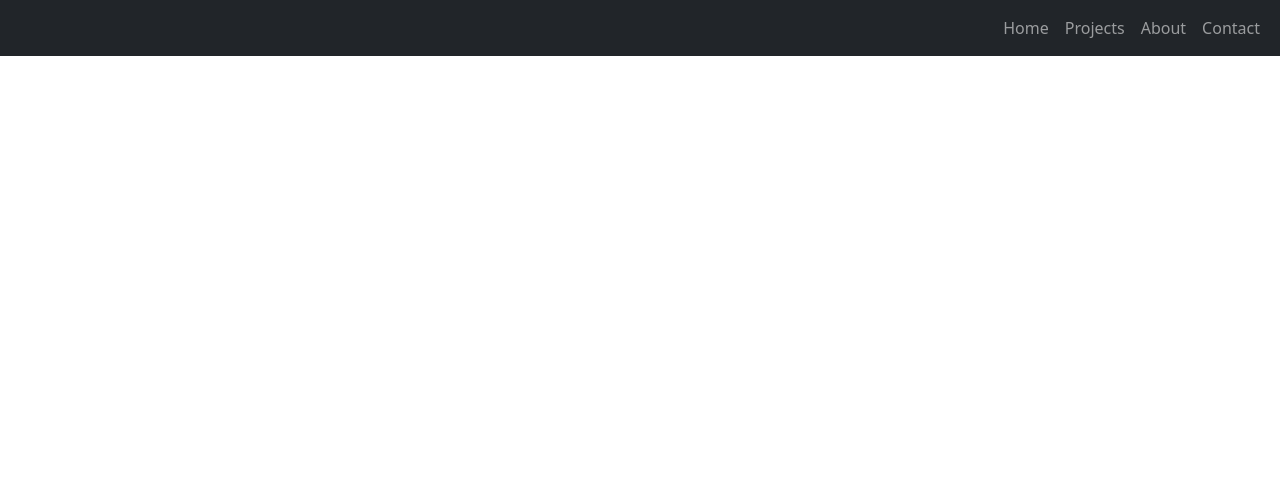
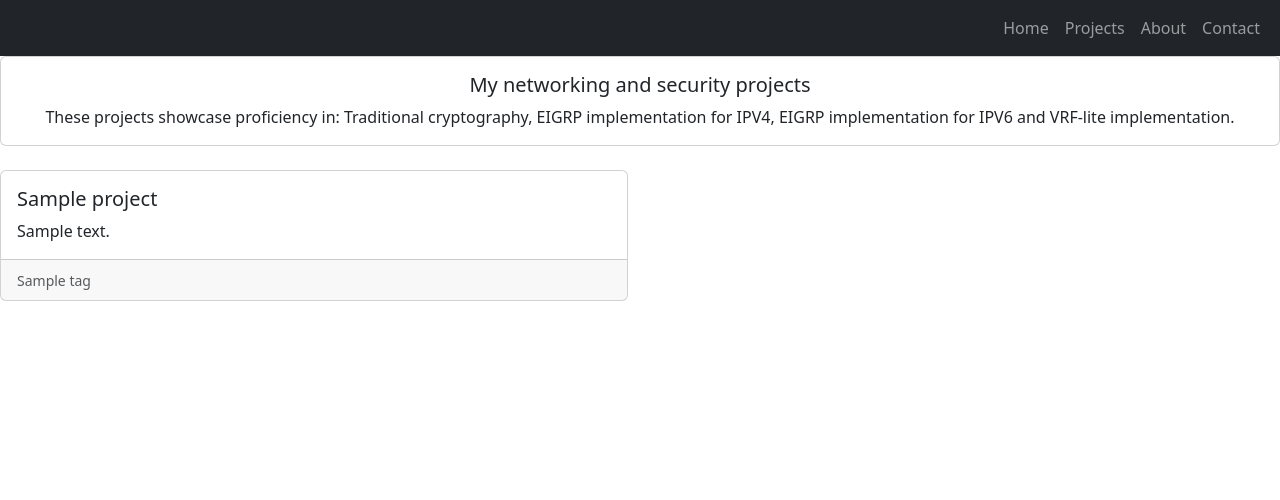
Before and after one commit to BlueJum/AssignmentII, a Node server app: template views/projects.ejs in a window 1280 px wide. Shown: the top 500 px of the page. Run offline with Node 20, Linux system fonts and the light colour scheme; the template is opened without the code that fills it: most values are stand-ins (such as "Sample title", 1, 10 or a date in 2020); some libraries are stand-ins or nearby versions.

Commit message:
Project page has initial structure.

```diff
--- a/views/projects.ejs
+++ b/views/projects.ejs
@@ -1,4 +1,26 @@
 <%- include partials/header.ejs %>
 <%- include partials/main_nav.ejs %>
 
+<div class="card text-center mb-4">
+  <div class="card-body">
+    <h5 class="card-title">My networking and security projects</h5>
+    <p class="card-text">These projects showcase proficiency in: Traditional cryptography, EIGRP implementation for IPV4, EIGRP implementation for IPV6 and VRF-lite implementation.</p>
+  </div>
+</div>
+
+<div class="row row-cols-1 row-cols-md-2 g-4">
+  <% projects.forEach(function(project) { %>
+    <div class="col">
+      <div class="card h-100">
+      <div class="card-body">
+        <h5 class="card-title"><i class="fa-solid <%= project.icon %>"></i> <%= project.name %></h5>
+        <p class="card-text"><%= project.description %></p>
+      </div>
+      <div class="card-footer">
+        <small class="text-muted"><%= project.tag %></small>
+      </div>
+    </div>
+  </div>
+  <% }) %>
+</div>
 <%- include partials/footer.ejs %>
```
Also changed, not shown: routes/index.js (+27 -1 lines).
